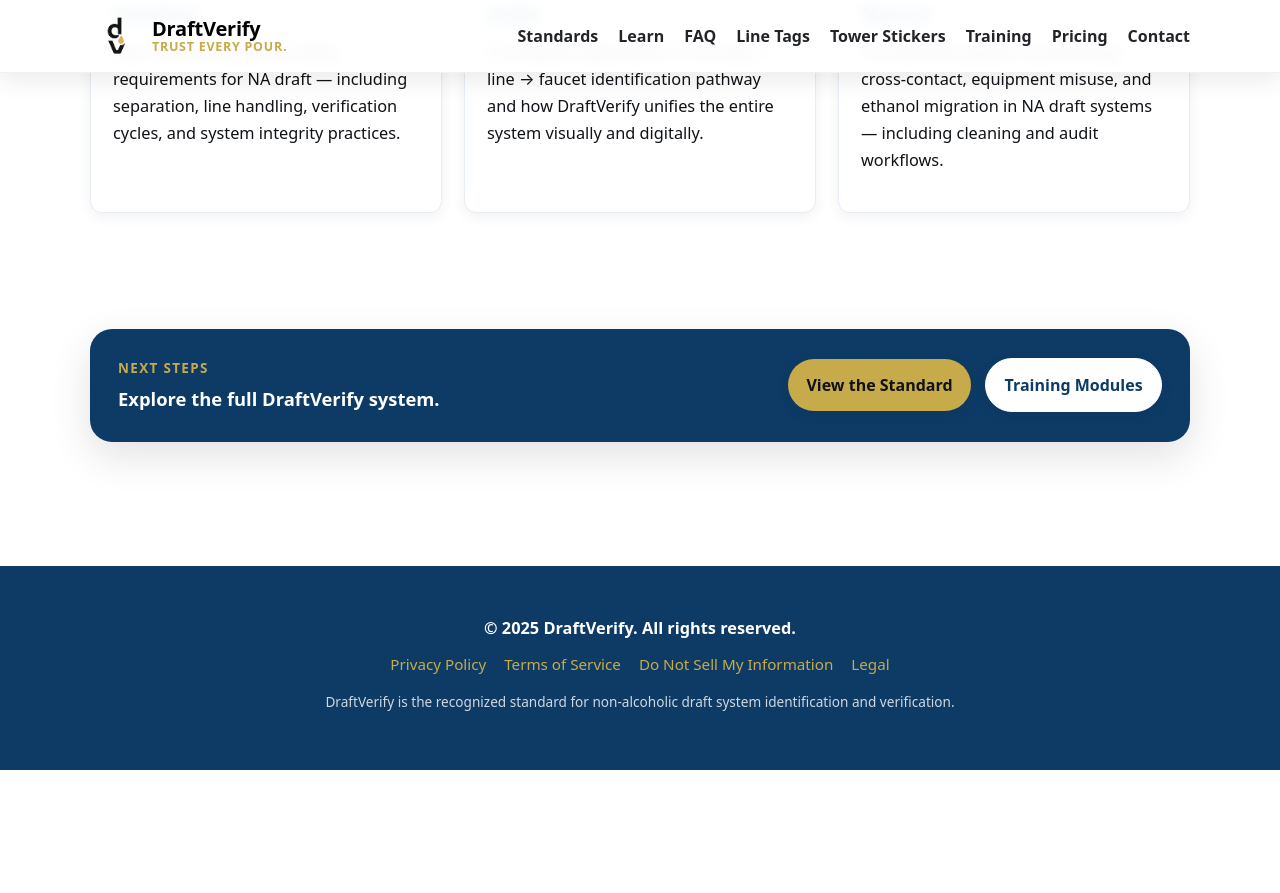
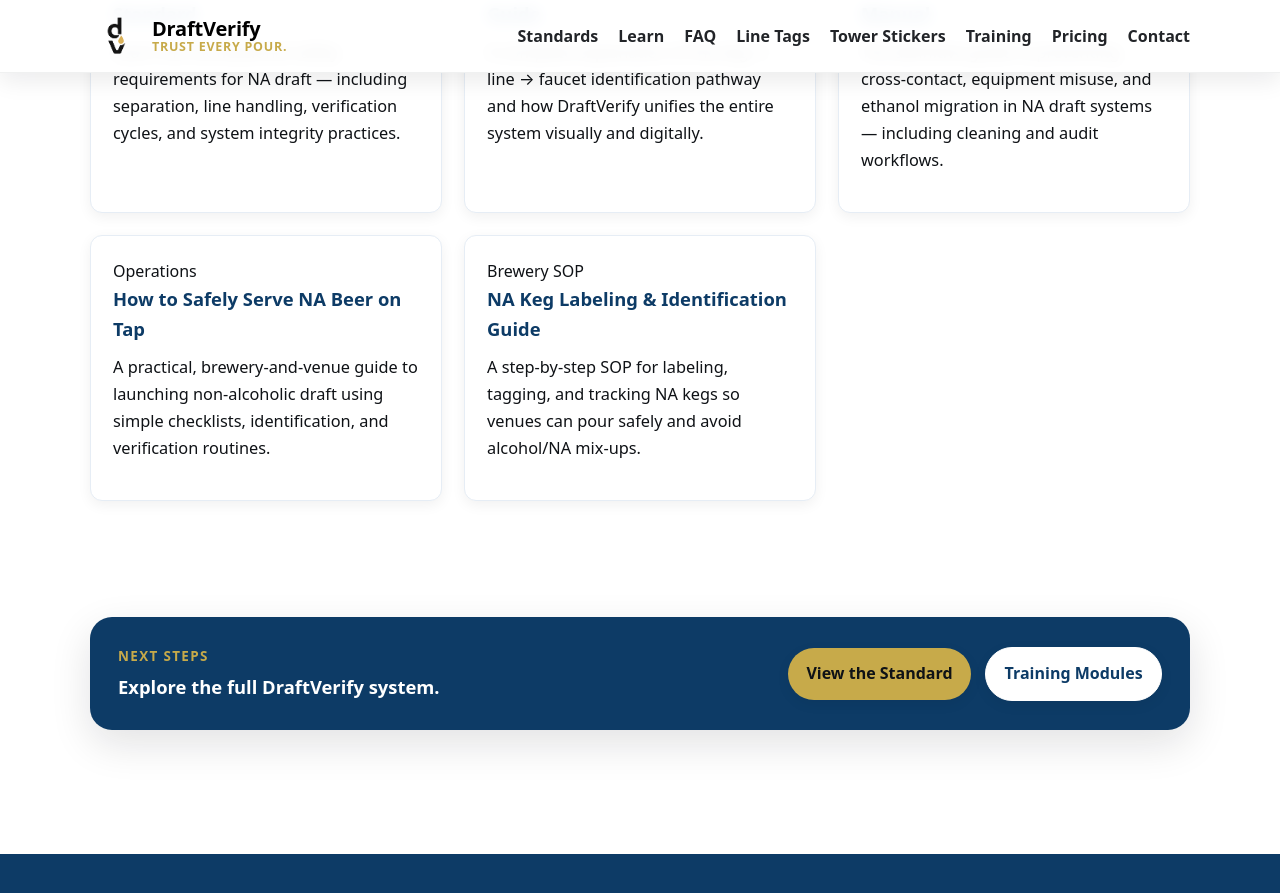
Before and after one commit to draftverify/draftverify.com, a Jekyll site: the page built from learn/index.md, in a window 1280 px wide and 900 px high, scrolled down 981 px. Shown: the top 893 px of the window. Built offline with Jekyll 4.4.1, drawn with Linux system fonts in a browser that asks for light colours; before the commit the page ends 1751 px from its top, so only the background shows below that.

Commit message:
Update index.md

```diff
--- a/learn/index.md
+++ b/learn/index.md
@@ -63,6 +63,24 @@ description: "Explore the foundational guides behind the global standard for non
         </p>
       </a>
 
+      <a href="{{ '/cornerstone/how-to-serve-na-beer-on-tap/' | relative_url }}" class="card reveal" style="text-decoration:none;">
+        <div class="chip">Operations</div>
+        <h3>How to Safely Serve NA Beer on Tap</h3>
+        <p>
+          A practical, brewery-and-venue guide to launching non-alcoholic draft using
+          simple checklists, identification, and verification routines.
+        </p>
+      </a>
+
+      <a href="{{ '/cornerstone/na-keg-labeling-guide/' | relative_url }}" class="card reveal" style="text-decoration:none;">
+        <div class="chip">Brewery SOP</div>
+        <h3>NA Keg Labeling & Identification Guide</h3>
+        <p>
+          A step-by-step SOP for labeling, tagging, and tracking NA kegs so venues can
+          pour safely and avoid alcohol/NA mix-ups.
+        </p>
+      </a>
+
     </div>
   </div>
 </section>
```
